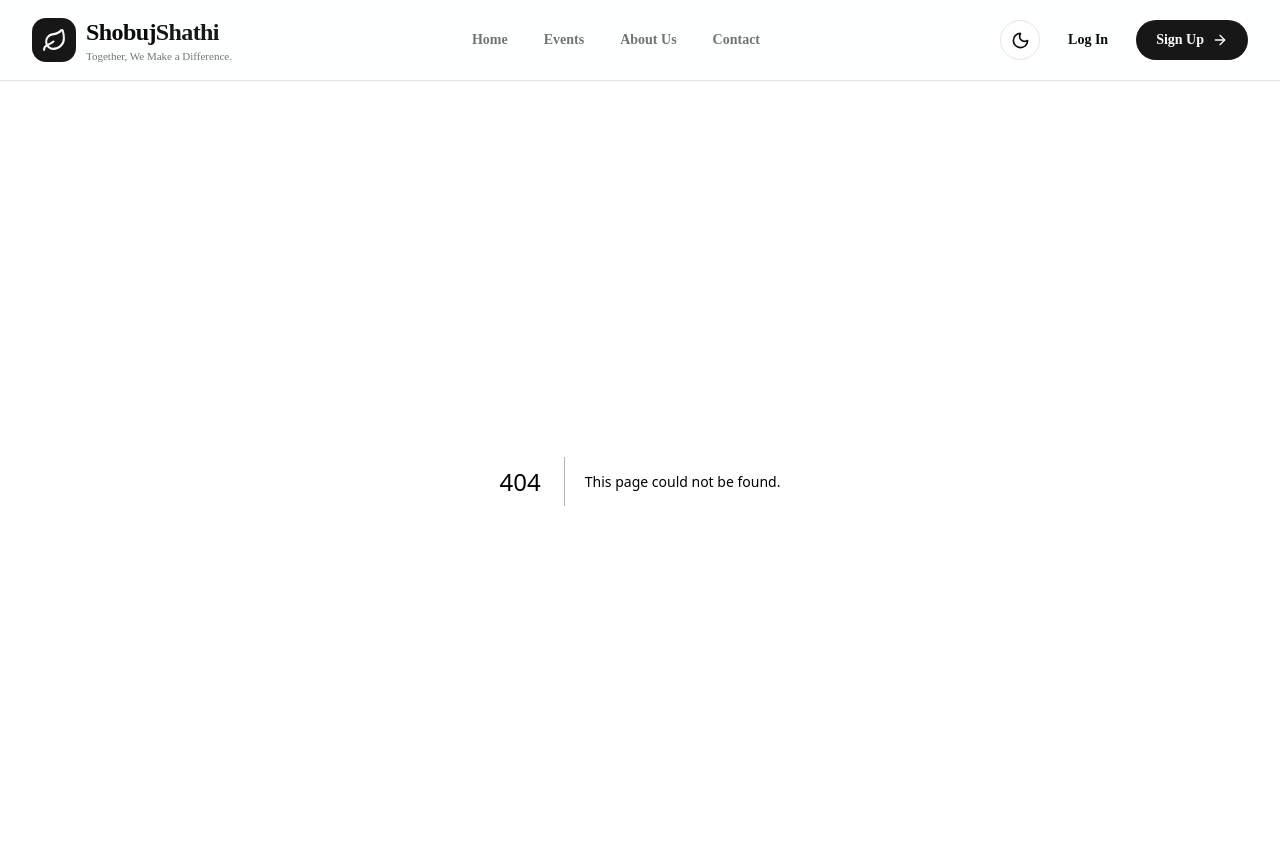
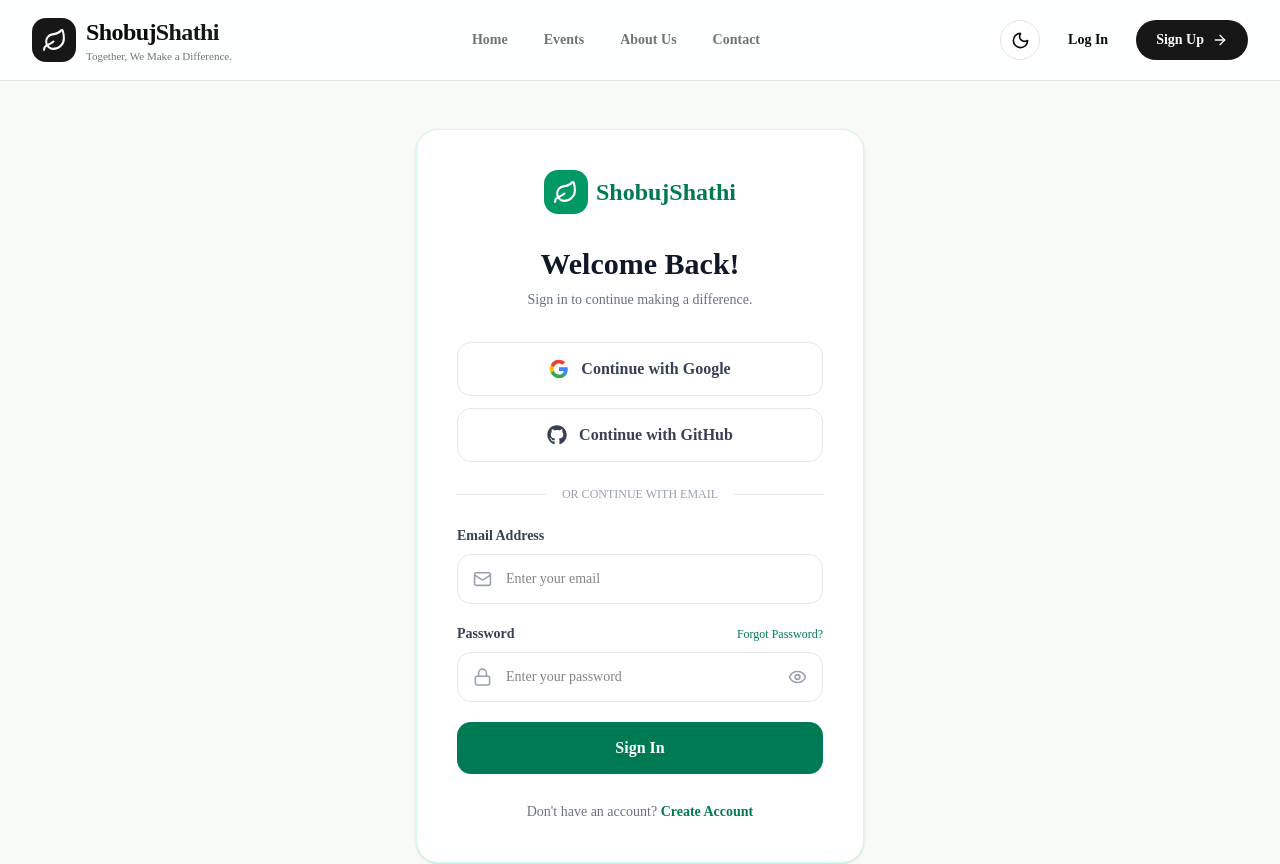
Before and after one commit to NayeemurRahman0017/shoboj-sathi-client, a Next.js app: page /login in a window 1280 px wide. Before the commit this address had no page. Shown: the top 864 px of the page. Built offline with nearby package versions, Linux system fonts and the light colour scheme.

Commit message:
feat: create login page

```diff
--- /dev/null
+++ b/src/app/login/page.tsx
@@ -0,0 +1,199 @@
+
+"use client";
+
+import { useState } from "react";
+import Link from "next/link";
+import {
+  Eye,
+  EyeOff,
+  Mail,
+  Lock,
+  Leaf,
+} from "lucide-react";
+import { FaGithub } from "react-icons/fa";
+
+export default function LoginPage() {
+  const [showPassword, setShowPassword] = useState(false);
+
+  return (
+    <main className="flex min-h-screen items-center justify-center bg-[#f8faf5] px-5 py-12 dark:bg-background">
+      <div className="w-full max-w-md">
+        <div className="rounded-3xl border border-emerald-100 bg-white p-7 shadow-sm sm:p-10 dark:border-border dark:bg-card">
+
+          {/* Logo */}
+          <Link
+            href="/"
+            className="mb-8 flex items-center justify-center gap-2"
+          >
+            <div className="flex h-11 w-11 items-center justify-center rounded-xl bg-emerald-600 text-white">
+              <Leaf size={25} />
+            </div>
+
+            <span className="text-2xl font-bold text-emerald-700 dark:text-emerald-400">
+              ShobujShathi
+            </span>
+          </Link>
+
+          {/* Heading */}
+          <div className="mb-8 text-center">
+            <h1 className="text-3xl font-bold text-gray-900 dark:text-foreground">
+              Welcome Back!
+            </h1>
+
+            <p className="mt-2 text-sm text-gray-500 dark:text-muted-foreground">
+              Sign in to continue making a difference.
+            </p>
+          </div>
+
+          {/* Social Login */}
+          <div className="space-y-3">
+            {/* Google */}
+            <button
+              type="button"
+              className="flex w-full items-center justify-center gap-3 rounded-xl border border-gray-200 py-3.5 font-semibold text-gray-700 transition hover:bg-gray-50 dark:border-border dark:text-foreground dark:hover:bg-muted"
+            >
+              <svg viewBox="0 0 24 24" className="h-5 w-5">
+                <path
+                  fill="#4285F4"
+                  d="M22.56 12.25c0-.78-.07-1.53-.2-2.25H12v4.26h5.92a5.05 5.05 0 0 1-2.2 3.31v2.77h3.57c2.09-1.92 3.27-4.74 3.27-8.09Z"
+                />
+                <path
+                  fill="#34A853"
+                  d="M12 23c2.97 0 5.46-.98 7.28-2.66l-3.57-2.77c-.98.66-2.23 1.06-3.71 1.06-2.86 0-5.29-1.93-6.16-4.53H2.18v2.84A11 11 0 0 0 12 23Z"
+                />
+                <path
+                  fill="#FBBC05"
+                  d="M5.84 14.1A6.6 6.6 0 0 1 5.5 12c0-.73.13-1.43.34-2.1V7.06H2.18A11 11 0 0 0 1 12c0 1.78.43 3.46 1.18 4.94l3.66-2.84Z"
+                />
+                <path
+                  fill="#EA4335"
+                  d="M12 5.37c1.62 0 3.06.56 4.21 1.64l3.15-3.15C17.45 2.09 14.97 1 12 1a11 11 0 0 0-9.82 6.06L5.84 9.9C6.71 7.3 9.14 5.37 12 5.37Z"
+                />
+              </svg>
+
+              Continue with Google
+            </button>
+
+            {/* GitHub */}
+            <button
+              type="button"
+              className="flex w-full items-center justify-center gap-3 rounded-xl border border-gray-200 py-3.5 font-semibold text-gray-700 transition hover:bg-gray-50 dark:border-border dark:text-foreground dark:hover:bg-muted"
+            >
+              <FaGithub size={20} />
+              Continue with GitHub
+            </button>
+          </div>
+
+          {/* Divider */}
+          <div className="my-6 flex items-center gap-4">
+            <div className="h-px flex-1 bg-gray-200 dark:bg-border" />
+
+            <span className="text-xs text-gray-400">
+              OR CONTINUE WITH EMAIL
+            </span>
+
+            <div className="h-px flex-1 bg-gray-200 dark:bg-border" />
+          </div>
+
+          {/* Login Form */}
+          <form className="space-y-5">
+            {/* Email */}
+            <div>
+              <label
+                htmlFor="email"
+                className="mb-2 block text-sm font-semibold text-gray-700 dark:text-foreground"
+              >
+                Email Address
+              </label>
+
+              <div className="relative">
+                <Mail
+                  size={19}
+                  className="absolute left-4 top-1/2 -translate-y-1/2 text-gray-400"
+                />
+
+                <input
+                  id="email"
+                  type="email"
+                  placeholder="Enter your email"
+                  required
+                  className="w-full rounded-xl border border-gray-200 bg-transparent py-3.5 pl-12 pr-4 text-sm outline-none transition focus:border-emerald-500 focus:ring-2 focus:ring-emerald-100 dark:border-border"
+                />
+              </div>
+            </div>
+
+            {/* Password */}
+            <div>
+              <div className="mb-2 flex items-center justify-between">
+                <label
+                  htmlFor="password"
+                  className="text-sm font-semibold text-gray-700 dark:text-foreground"
+                >
+                  Password
+                </label>
+
+                <Link
+                  href="/forgot-password"
+                  className="text-xs font-medium text-emerald-700 hover:underline dark:text-emerald-400"
+                >
+                  Forgot Password?
+                </Link>
+              </div>
+
+              <div className="relative">
+                <Lock
+                  size={19}
+                  className="absolute left-4 top-1/2 -translate-y-1/2 text-gray-400"
+                />
+
+                <input
+                  id="password"
+                  type={showPassword ? "text" : "password"}
+                  placeholder="Enter your password"
+                  required
+                  className="w-full rounded-xl border border-gray-200 bg-transparent py-3.5 pl-12 pr-12 text-sm outline-none transition focus:border-emerald-500 focus:ring-2 focus:ring-emerald-100 dark:border-border"
+                />
+
+                <button
+                  type="button"
+                  onClick={() => setShowPassword(!showPassword)}
+                  className="absolute right-4 top-1/2 -translate-y-1/2 text-gray-400"
+                  aria-label={showPassword ? "Hide password" : "Show password"}
+                >
+                  {showPassword ? (
+                    <EyeOff size={19} />
+                  ) : (
+                    <Eye size={19} />
+                  )}
+                </button>
+              </div>
+            </div>
+
+            {/* Submit */}
+            <button
+              type="button"
+              className="w-full rounded-xl bg-emerald-700 py-3.5 font-semibold text-white transition hover:bg-emerald-800"
+            >
+              Sign In
+            </button>
+          </form>
+
+          {/* Register Link */}
+          <p className="mt-7 text-center text-sm text-gray-500 dark:text-muted-foreground">
+            Don&apos;t have an account?{" "}
+            <Link
+              href="/register"
+              className="font-semibold text-emerald-700 hover:underline dark:text-emerald-400"
+            >
+              Create Account
+            </Link>
+          </p>
+        </div>
+
+        <p className="mt-6 text-center text-xs text-gray-400">
+          Together, We Make a Difference.
+        </p>
+      </div>
+    </main>
+  );
+}
```
